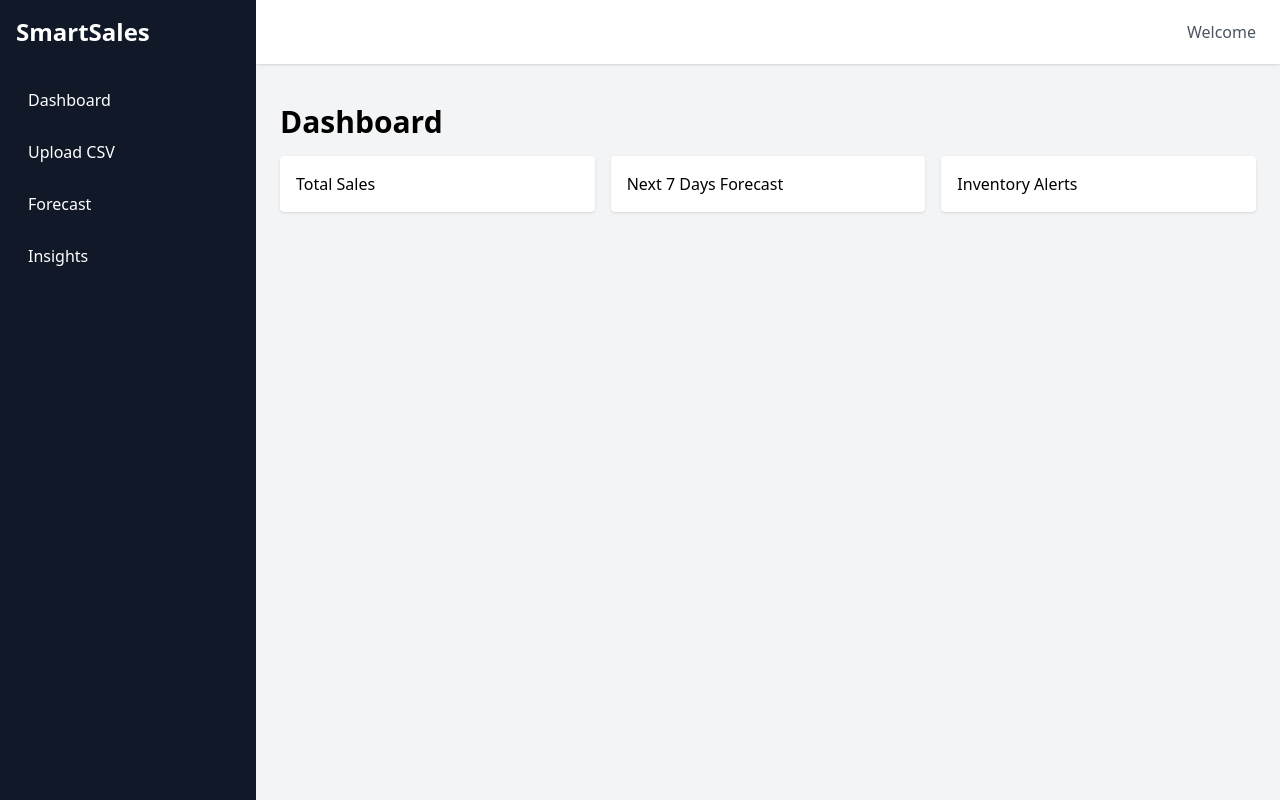
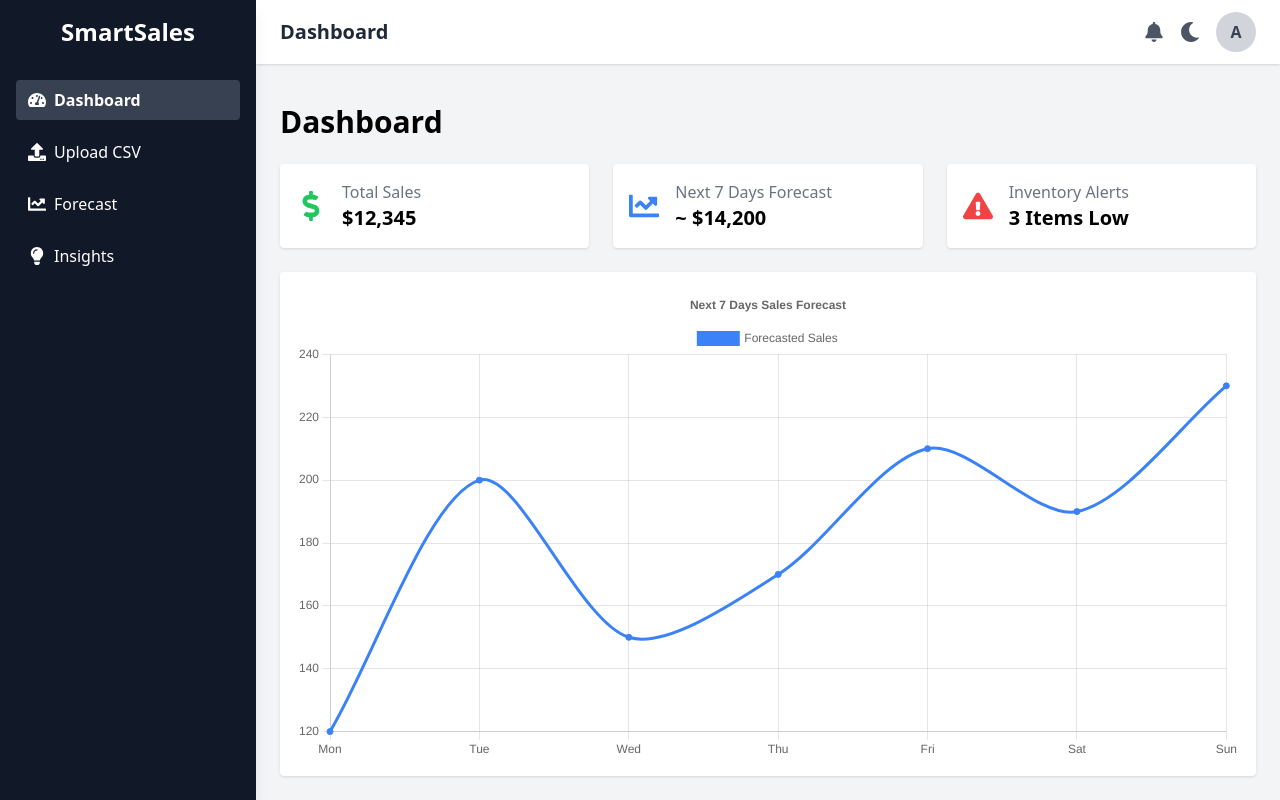
Before and after one commit to 1faran-khandev/smart-sales-forecast, a React (Vite) app: page / in a window 1280 px wide. Built offline with nearby package versions, Linux system fonts and the light colour scheme.

Commit message:
Add polished README and updated dashboard layout/components

```diff
--- a/package.json
+++ b/package.json
@@ -10,9 +10,12 @@
     "preview": "vite preview"
   },
   "dependencies": {
+    "chart.js": "^4.5.1",
     "papaparse": "^5.5.3",
     "react": "^19.2.0",
+    "react-chartjs-2": "^5.3.1",
     "react-dom": "^19.2.0",
+    "react-icons": "^5.5.0",
     "react-router-dom": "^7.10.1",
     "recharts": "^3.5.1"
   },
--- a/src/App.jsx
+++ b/src/App.jsx
@@ -1,16 +1,21 @@
+import { Routes, Route } from "react-router-dom";
 import Layout from "./components/layout/Layout";
-import { Routes, Route } from "react-router-dom";
 
 import Dashboard from "./pages/Dashboard";
 import Upload from "./pages/Upload";
+import NotFound from "./pages/NotFound";
 
 export default function App() {
   return (
-    <Layout>
-      <Routes>
-        <Route path="/" element={<Dashboard />} />
-        <Route path="/upload" element={<Upload />} />
-      </Routes>
-    </Layout>
+    <Routes>
+      {/* All pages using Layout */}
+      <Route path="/" element={<Layout />}>
+        <Route index element={<Dashboard />} />       {/* Default page */}
+        <Route path="upload" element={<Upload />} /> {/* /upload page */}
+      </Route>
+
+      {/* Fallback route for unknown paths */}
+      <Route path="*" element={<NotFound />} />
+    </Routes>
   );
 }
--- a/src/components/layout/Header.jsx
+++ b/src/components/layout/Header.jsx
@@ -1,7 +1,39 @@
+import { FaBell, FaMoon, FaSun } from "react-icons/fa";
+import { useState } from "react";
+
 export default function Header() {
+  const [darkMode, setDarkMode] = useState(false);
+
+  const toggleTheme = () => {
+    setDarkMode(!darkMode);
+    document.documentElement.classList.toggle("dark");
+  };
+
   return (
-    <div className="h-16 bg-white shadow flex items-center justify-end px-6 mb-4">
-      <span className="text-gray-600 font-medium">Welcome </span>
-    </div>
+    <header className="h-16 bg-white dark:bg-gray-800 shadow flex items-center justify-between px-6 mb-4">
+      {/* Left: Page Title */}
+      <h2 className="text-xl font-semibold text-gray-800 dark:text-white">Dashboard</h2>
+
+      {/* Right: Actions */}
+      <div className="flex items-center gap-4">
+        {/* Notifications */}
+        <button className="text-gray-600 dark:text-gray-200 hover:text-blue-600 transition">
+          <FaBell size={20} />
+        </button>
+
+        {/* Dark/Light Mode Toggle */}
+        <button
+          onClick={toggleTheme}
+          className="text-gray-600 dark:text-gray-200 hover:text-blue-600 transition"
+        >
+          {darkMode ? <FaSun size={20} /> : <FaMoon size={20} />}
+        </button>
+
+        {/* Profile Avatar */}
+        <div className="w-10 h-10 rounded-full bg-gray-300 dark:bg-gray-600 flex items-center justify-center text-gray-700 dark:text-gray-200 font-bold">
+          A
+        </div>
+      </div>
+    </header>
   );
 }
--- a/src/components/layout/Layout.jsx
+++ b/src/components/layout/Layout.jsx
@@ -1,20 +1,22 @@
+// components/layout/Layout.jsx
+import { Outlet } from "react-router-dom";
 import Sidebar from "./Sidebar";
 import Header from "./Header";
 
-export default function Layout({ children }) {
+export default function Layout() {
   return (
-    <div className="min-h-screen bg-gray-100 flex">
+    <div className="flex min-h-screen bg-gray-100">
       {/* Sidebar */}
       <Sidebar />
 
-      {/* Main Content */}
-      <div className="flex-1 ml-64">
+      {/* Main content */}
+      <div className="flex-1 flex flex-col ml-64">
         {/* Header */}
         <Header />
 
-        {/* Page Content */}
-        <main className="p-6">
-          {children}
+        {/* Page content */}
+        <main className="flex-1 p-6">
+          <Outlet />
         </main>
       </div>
     </div>
--- a/src/components/layout/Sidebar.jsx
+++ b/src/components/layout/Sidebar.jsx
@@ -1,13 +1,30 @@
+import { NavLink } from "react-router-dom";
+import { FaTachometerAlt, FaUpload, FaChartLine, FaLightbulb } from "react-icons/fa";
+
 export default function Sidebar() {
+  const links = [
+    { name: "Dashboard", to: "/", icon: <FaTachometerAlt /> },
+    { name: "Upload CSV", to: "/upload", icon: <FaUpload /> },
+    { name: "Forecast", to: "/forecast", icon: <FaChartLine /> },
+    { name: "Insights", to: "/insights", icon: <FaLightbulb /> },
+  ];
+
+  const linkClass = ({ isActive }) =>
+    `flex items-center gap-2 px-3 py-2 rounded hover:bg-gray-700 transition-all ${
+      isActive ? "bg-gray-700 font-bold" : ""
+    }`;
+
   return (
-    <div className="w-64 h-screen bg-gray-900 text-white flex flex-col p-4 fixed left-0 top-0">
-      <h1 className="text-2xl font-bold mb-8">SmartSales</h1>
+    <div className="w-64 h-screen bg-gray-900 text-white flex flex-col p-4 fixed left-0 top-0 shadow-lg">
+      <h1 className="text-2xl font-bold mb-8 text-center">SmartSales</h1>
 
       <nav className="space-y-3">
-        <a href="/" className="block px-3 py-2 rounded hover:bg-gray-700">Dashboard</a>
-        <a href="/upload" className="block px-3 py-2 rounded hover:bg-gray-700">Upload CSV</a>
-        <a href="/forecast" className="block px-3 py-2 rounded hover:bg-gray-700">Forecast</a>
-        <a href="/insights" className="block px-3 py-2 rounded hover:bg-gray-700">Insights</a>
+        {links.map((link) => (
+          <NavLink key={link.to} to={link.to} className={linkClass} end={link.to === "/"}>
+            <span className="text-lg">{link.icon}</span>
+            <span>{link.name}</span>
+          </NavLink>
+        ))}
       </nav>
     </div>
   );
--- a/src/pages/Dashboard.jsx
+++ b/src/pages/Dashboard.jsx
@@ -1,12 +1,82 @@
+import { FaDollarSign, FaChartLine, FaExclamationTriangle } from "react-icons/fa";
+import { Line } from "react-chartjs-2";
+import {
+  Chart as ChartJS,
+  CategoryScale,
+  LinearScale,
+  PointElement,
+  LineElement,
+  Title,
+  Tooltip,
+  Legend,
+} from "chart.js";
+
+ChartJS.register(CategoryScale, LinearScale, PointElement, LineElement, Title, Tooltip, Legend);
+
 export default function Dashboard() {
+  // Dummy data for forecast chart
+  const data = {
+    labels: ["Mon", "Tue", "Wed", "Thu", "Fri", "Sat", "Sun"],
+    datasets: [
+      {
+        label: "Forecasted Sales",
+        data: [120, 200, 150, 170, 210, 190, 230],
+        fill: false,
+        backgroundColor: "#3B82F6",
+        borderColor: "#3B82F6",
+        tension: 0.3,
+      },
+    ],
+  };
+
+  const options = {
+    responsive: true,
+    plugins: {
+      legend: {
+        position: "top",
+      },
+      title: {
+        display: true,
+        text: "Next 7 Days Sales Forecast",
+      },
+    },
+  };
+
   return (
-    <div>
-      <h1 className="text-3xl font-semibold mb-4">Dashboard</h1>
+    <div className="space-y-6">
+      {/* Page Title */}
+      <h1 className="text-3xl font-semibold">Dashboard</h1>
 
-      <div className="grid grid-cols-1 md:grid-cols-3 gap-4">
-        <div className="p-4 bg-white shadow rounded">Total Sales</div>
-        <div className="p-4 bg-white shadow rounded">Next 7 Days Forecast</div>
-        <div className="p-4 bg-white shadow rounded">Inventory Alerts</div>
+      {/* KPI Cards */}
+      <div className="grid grid-cols-1 md:grid-cols-3 gap-6">
+        <div className="p-4 bg-white shadow rounded flex items-center gap-4">
+          <FaDollarSign className="text-3xl text-green-500" />
+          <div>
+            <p className="text-gray-500">Total Sales</p>
+            <p className="text-xl font-bold">$12,345</p>
+          </div>
+        </div>
+
+        <div className="p-4 bg-white shadow rounded flex items-center gap-4">
+          <FaChartLine className="text-3xl text-blue-500" />
+          <div>
+            <p className="text-gray-500">Next 7 Days Forecast</p>
+            <p className="text-xl font-bold">~ $14,200</p>
+          </div>
+        </div>
+
+        <div className="p-4 bg-white shadow rounded flex items-center gap-4">
+          <FaExclamationTriangle className="text-3xl text-red-500" />
+          <div>
+            <p className="text-gray-500">Inventory Alerts</p>
+            <p className="text-xl font-bold">3 Items Low</p>
+          </div>
+        </div>
+      </div>
+
+      {/* Forecast Chart */}
+      <div className="p-4 bg-white shadow rounded">
+        <Line data={data} options={options} />
       </div>
     </div>
   );
--- /dev/null
+++ b/src/pages/NotFound.jsx
@@ -0,0 +1,36 @@
+// pages/NotFound.jsx
+import { Link } from "react-router-dom";
+
+export default function NotFound() {
+  return (
+    <div className="flex flex-col items-center justify-center h-screen bg-gray-100 text-gray-800 p-4">
+      {/* Animated illustration */}
+      <div className="mb-8 animate-bounce">
+        <svg
+          xmlns="http://www.w3.org/2000/svg"
+          className="h-40 w-40 text-blue-500"
+          fill="none"
+          viewBox="0 0 24 24"
+          stroke="currentColor"
+          strokeWidth={2}
+        >
+          <path
+            strokeLinecap="round"
+            strokeLinejoin="round"
+            d="M12 8v4l3 3m6 2a9 9 0 11-18 0 9 9 0 0118 0z"
+          />
+        </svg>
+      </div>
+
+      <h1 className="text-6xl font-bold mb-4">404</h1>
+      <p className="text-2xl mb-6">Oops! Page Not Found</p>
+
+      <Link
+        to="/"
+        className="px-6 py-3 bg-blue-600 text-white rounded hover:bg-blue-700 transition"
+      >
+        Go Back to Dashboard
+      </Link>
+    </div>
+  );
+}
```
Also changed, not shown: 1 other file (tests, documents, lock files or other folders).
